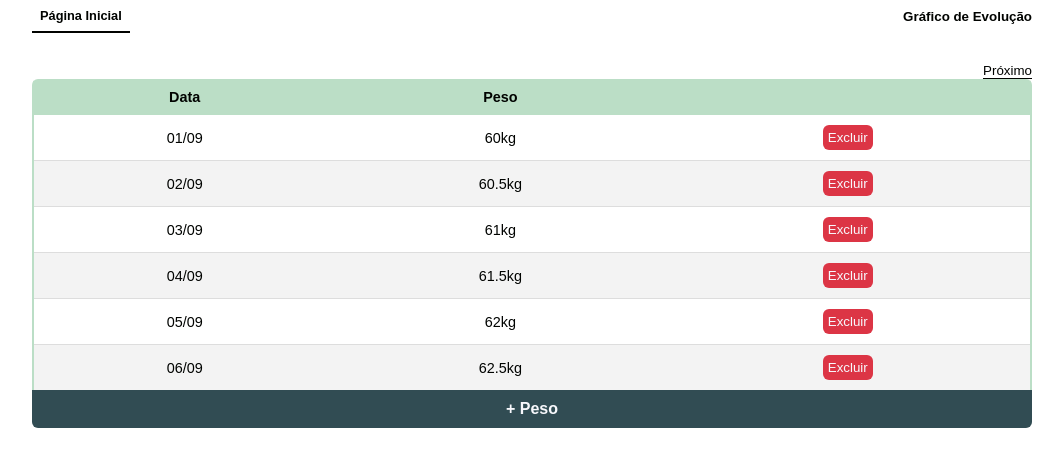
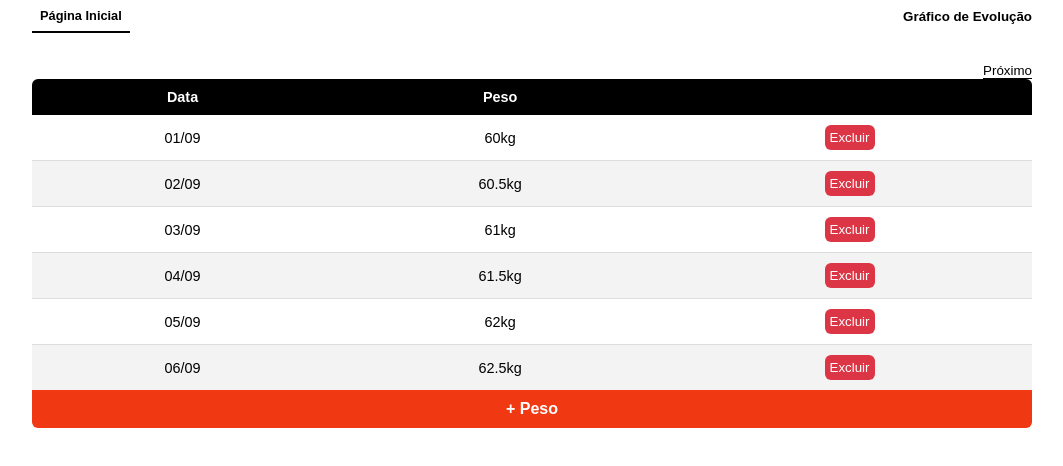
Before and after one commit to deividsilvajs/getting-stronger, a React (Create React App) app: page /#/weight-history in a window 1280 px wide. Shown: the top 466 px of the page, without its empty margins (108-1171 px from the left). Built offline with nearby package versions, Linux system fonts and the light colour scheme.

Commit message:
alterações na paleta de cores

```diff
--- a/src/App.css
+++ b/src/App.css
@@ -1,12 +1,6 @@
-:root {
-  --dark-text: #010300;
-  --light-text: #F7F8FC;
-}
-
 * {
   margin: 0;
   padding: 0;
-  color: var(--dark-text);
 }
 
 body {
@@ -28,19 +22,20 @@ button {
 }
 
 .success-button {
-  background-color: #314C53;
-  color: var(--light-text);
+  background-color: #F03813;
+  color: #FFFFFF;
   transition: background-color 500ms;
 }
 
 .success-button:hover {
-  background-color: #26464E;
+  background-color: #C92F10;
 }
 
 /* A */
 
 a {
   text-decoration: none;
+  color: #000000;
 }
 
 label {
--- a/src/components/DeleteButton.tsx
+++ b/src/components/DeleteButton.tsx
@@ -2,7 +2,7 @@ const DeleteButton = () => {
 
     const style: React.CSSProperties = {
         backgroundColor: '#DC3545',
-        color: 'var(--light-text)',
+        color: '#FFFFFF',
         padding: '5px',
         borderRadius: '6px',
         fontWeight: 'normal'
--- a/src/components/Forms/Container.tsx
+++ b/src/components/Forms/Container.tsx
@@ -10,7 +10,7 @@ const Container = ({ children }: ContainerProps) => {
         top: 0,
         width: '100vw',
         height: '100vh',
-        backgroundColor: 'white',
+        backgroundColor: '#FFFFFF',
         display: 'flex',
         justifyContent: 'center',
         alignItems: 'center',
--- a/src/styles/weightHistory.css
+++ b/src/styles/weightHistory.css
@@ -25,9 +25,8 @@ table {
 }
 
 thead tr {
-  background-color: #BBDEC6;
-  border-left: 2px solid #BBDEC6;
-  border-right: 2px solid #BBDEC6;
+  background-color: #000000;
+  color: #FFFFFF;
 }
 
 th, td {
@@ -36,8 +35,6 @@ th, td {
 
 tbody tr {
   border-bottom: 1px solid #DDDDDD;
-  border-left: 2px solid #BBDEC6;
-  border-right: 2px solid #BBDEC6;
   box-sizing: border-box;
 }
 
```
